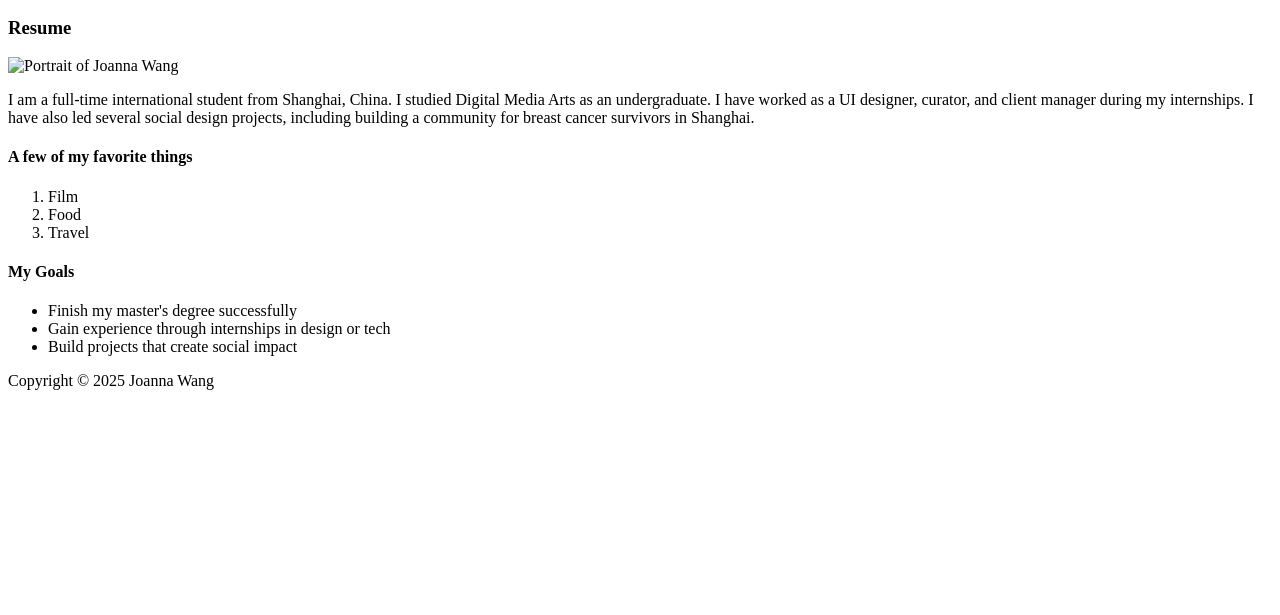
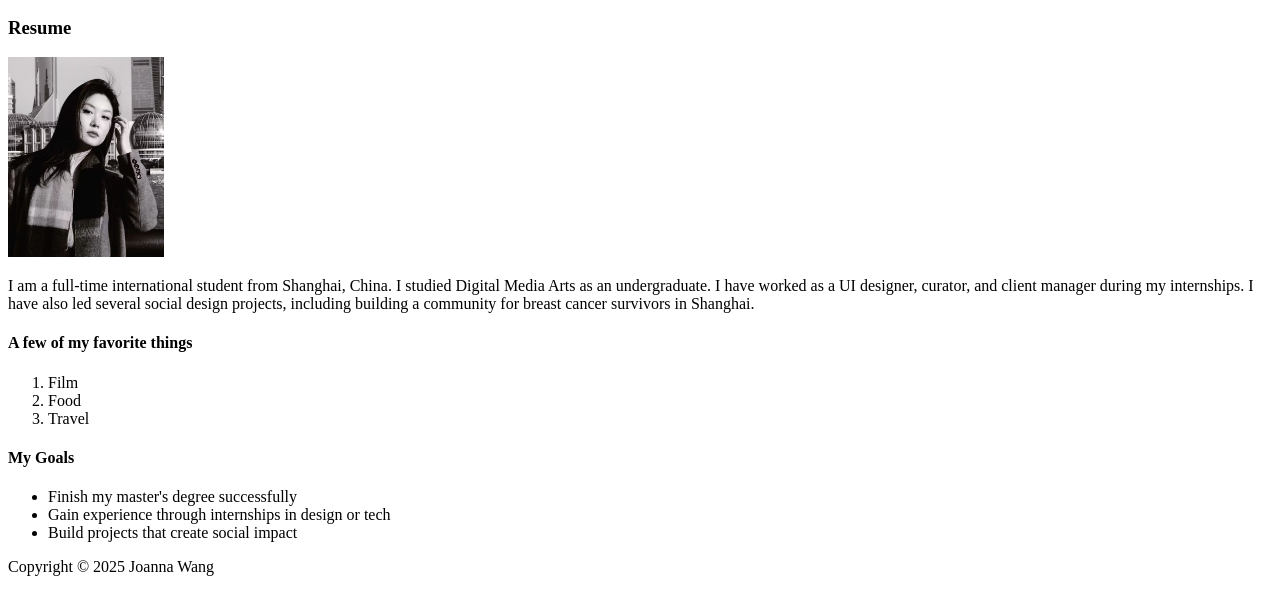
Before and after one commit to joannaw06/Front-end-w1, a plain HTML site: page Untitled-1.html in a window 1280 px wide. Shown: the part 147-762 px from the top of the page. Drawn offline with Linux system fonts and the light colour scheme.

Commit message:
Update Untitled-1.html

```diff
--- a/Untitled-1.html
+++ b/Untitled-1.html
@@ -23,7 +23,7 @@
     <main>
         <h3>Resume</h3>
 
-        <img src="Front End Programming/week1/Profile1.jpg" style="height:200px;width:auto" title="Joanna Wang" alt="Portrait of Joanna Wang">
+        <img src="Profile1.jpg" style="height:200px;width:auto" title="Joanna Wang" alt="Portrait of Joanna Wang">
 
         <p>I am a full-time international student from Shanghai, China.
             I studied Digital Media Arts as an undergraduate.
```
